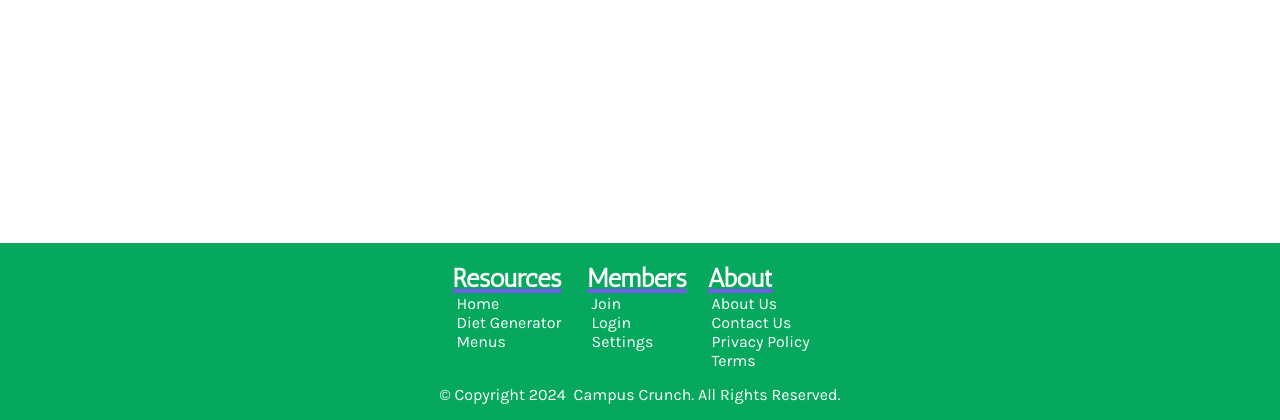
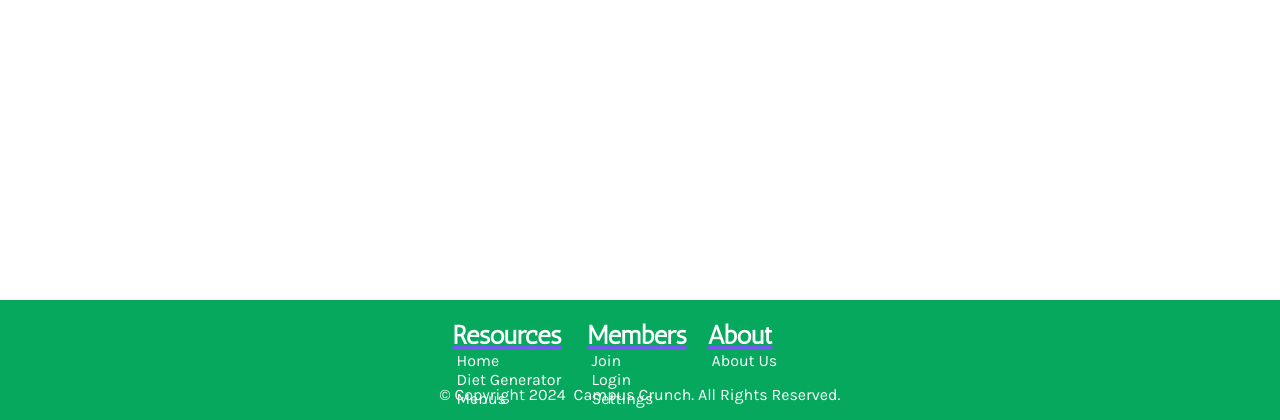
Before and after one commit to Annsh-N/BoilermakeXI, a Flask app: page /settings/ in a window 1280 px wide. Shown: the part 380-800 px from the top of the page. Run offline with Flask 3, Linux system fonts and the light colour scheme.

Commit message:
Remove unnecessary footer links

```diff
--- a/templates/index.html
+++ b/templates/index.html
@@ -138,9 +138,6 @@
         <div class="footer-section right">
           <div class="footer-subtitle">About</div>
           <a href="/about-us/" class="footer-link">About Us</a>
-          <a href="/contact-us/" class="footer-link">Contact Us</a>
-          <a href="/privacy-policy/" class="footer-link">Privacy Policy</a>
-          <a href="/terms-of-service/" class="footer-link">Terms</a>
         </div>
       </div>
       <div id="footer-credit" class="footer-credit" style="height: 20px"></div>
--- a/templates/settings.html
+++ b/templates/settings.html
@@ -92,9 +92,6 @@
         <div class="footer-section right">
           <div class="footer-subtitle">About</div>
           <a href="/about-us/" class="footer-link">About Us</a>
-          <a href="/contact-us/" class="footer-link">Contact Us</a>
-          <a href="/privacy-policy/" class="footer-link">Privacy Policy</a>
-          <a href="/terms-of-service/" class="footer-link">Terms</a>
         </div>
       </div>
       <div id="footer-credit" class="footer-credit" style="height: 20px"></div>
```
